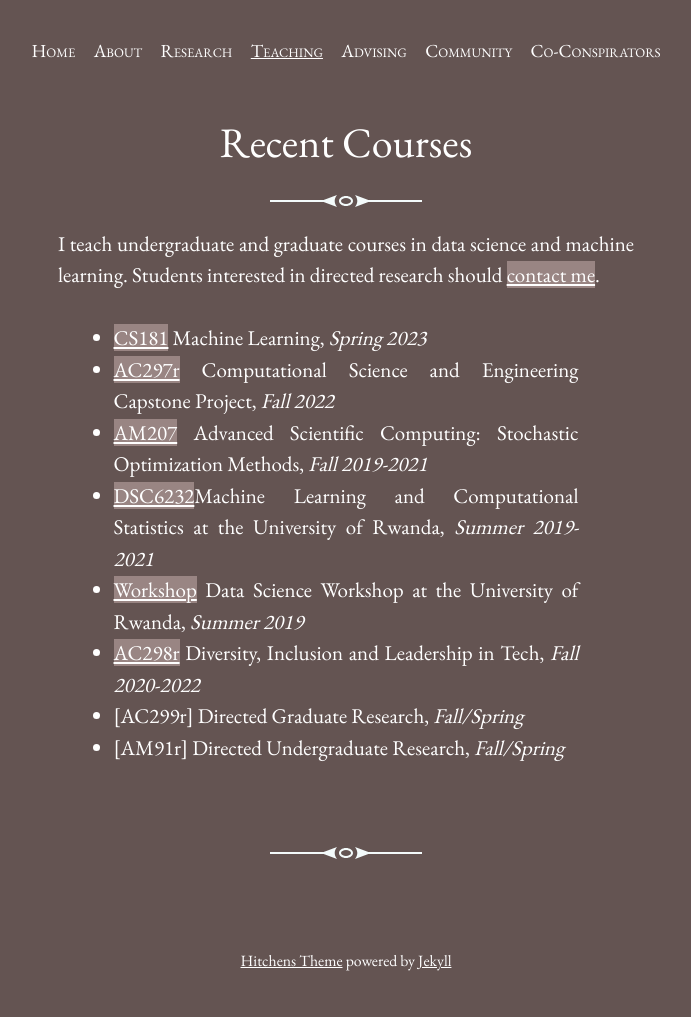
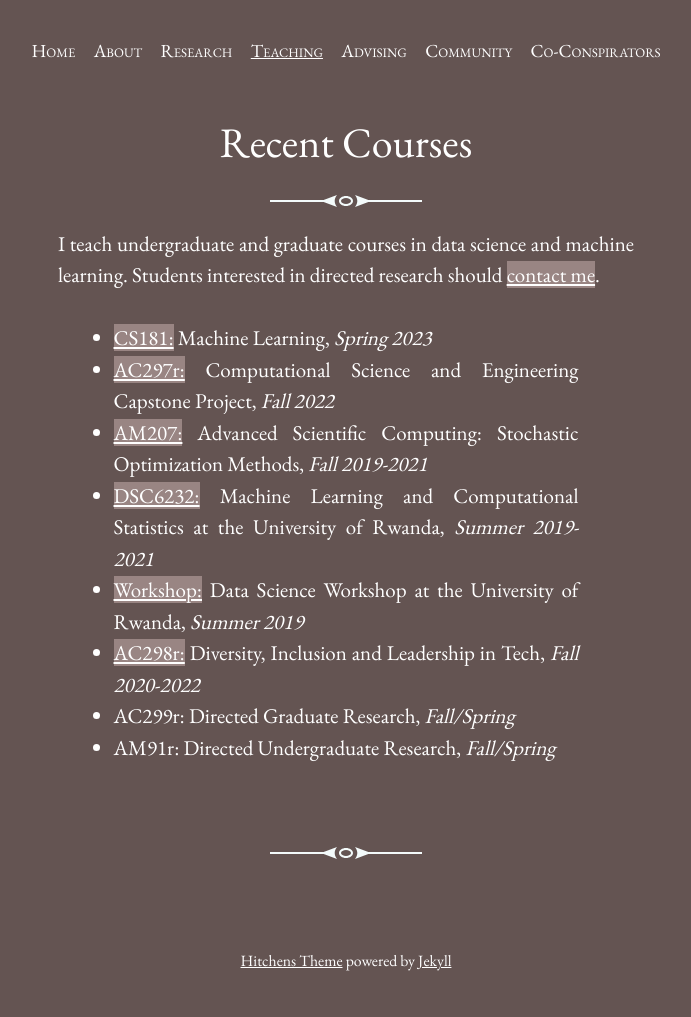
Before and after one commit to onefishy/onefishy.github.io, a Jekyll site: the page built from teaching.md, in a window 1280 px wide. Shown: the whole page, without its empty margins (294-985 px from the left). Built offline with Jekyll 4.4.1, drawn with Linux system fonts in a browser that asks for light colours.

```diff
--- a/teaching.md
+++ b/teaching.md
@@ -5,11 +5,11 @@ title: Recent Courses
 
 I teach undergraduate and graduate courses in data science and machine learning. Students interested in directed research should [contact me](/advising.html).
 
-* [CS181](https://harvard-ml-courses.github.io/cs181-web/) Machine Learning, *Spring 2023*
-* [AC297r]((https://www.capstone.iacs.seas.harvard.edu)) Computational Science and Engineering Capstone Project, *Fall 2022*
-* [AM207]((https://onefishy.github.io/am207/)) Advanced Scientific Computing: Stochastic Optimization Methods, *Fall 2019-2021*
-* [DSC6232](https://onefishy.github.io/Rwanda-Data-Science/)Machine Learning and Computational Statistics at the University of Rwanda, *Summer 2019-2021*
-* [Workshop](https://github.com/onefishy/rwanda_workshop) Data Science Workshop at the University of Rwanda, *Summer 2019*
-* [AC298r](https://onefishy.github.io/DIL_in_tech/) Diversity, Inclusion and Leadership in Tech, *Fall 2020-2022*
-* [AC299r] Directed Graduate Research, *Fall/Spring*
-* [AM91r] Directed Undergraduate Research, *Fall/Spring*
+* [CS181:](https://harvard-ml-courses.github.io/cs181-web/) Machine Learning, *Spring 2023*
+* [AC297r:](https://www.capstone.iacs.seas.harvard.edu) Computational Science and Engineering Capstone Project, *Fall 2022*
+* [AM207:](https://onefishy.github.io/am207/) Advanced Scientific Computing: Stochastic Optimization Methods, *Fall 2019-2021*
+* [DSC6232:](https://onefishy.github.io/Rwanda-Data-Science/) Machine Learning and Computational Statistics at the University of Rwanda, *Summer 2019-2021*
+* [Workshop:](https://github.com/onefishy/rwanda_workshop) Data Science Workshop at the University of Rwanda, *Summer 2019*
+* [AC298r:](https://onefishy.github.io/DIL_in_tech/) Diversity, Inclusion and Leadership in Tech, *Fall 2020-2022*
+* AC299r: Directed Graduate Research, *Fall/Spring*
+* AM91r: Directed Undergraduate Research, *Fall/Spring*
```
